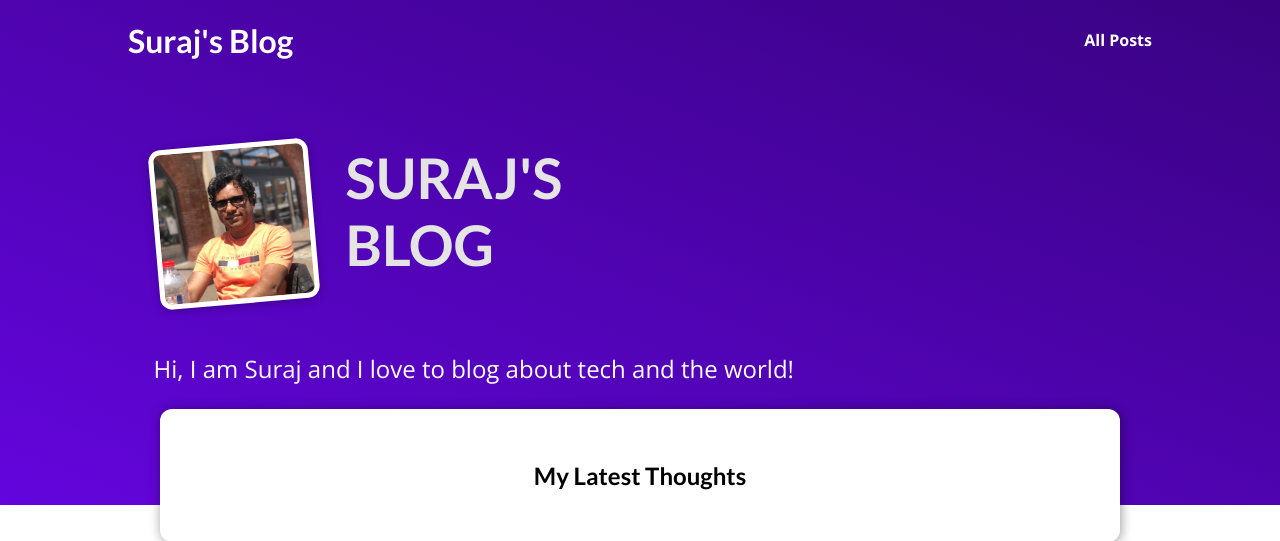
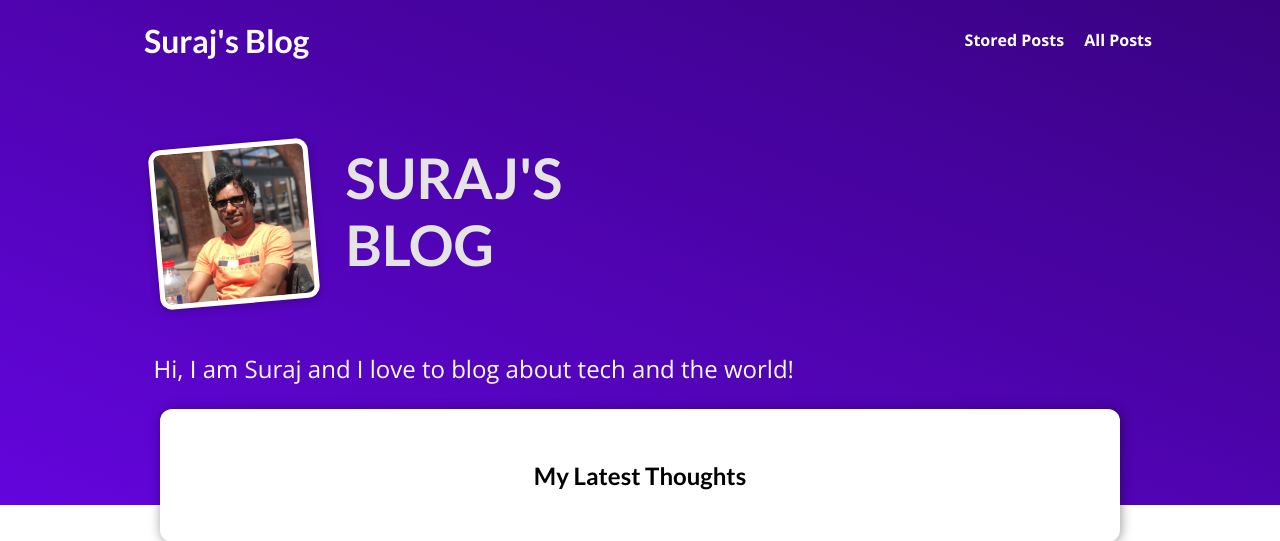
Before and after one commit to surajwate/django-site-project, a Django app: page / in a window 1280 px wide. Shown: the top 541 px of the page. Run offline with Django 4.2, Linux system fonts and the light colour scheme; data that the repository does not hold is empty.

Commit message:
Managing Read Later via Session

```diff
--- a/blog/views.py
+++ b/blog/views.py
@@ -63,5 +63,34 @@ class SinglePostView(View):
 
 
 class ReadLaterView(View):
+
+    def get(self, request):
+        stored_posts = request.session.get("stored_posts")
+
+        context = {}
+
+        if stored_posts is None or len(stored_posts) == 0:
+            context["posts"] = []
+            context["has_posts"] = False
+        else:
+            posts = Post.objects.filter(id__in=stored_posts)
+            context["posts"] = posts
+            context["has_posts"] = True
+
+        return render(request, "blog/stored-post.html", context)
+
+
+
     def post(self, request):
-        pass
+        stored_posts = request.session.get("stored_posts")
+
+        if stored_posts is None:
+            stored_posts = []
+
+        post_id = int(request.POST['post_id'])
+
+        if post_id not in stored_posts:
+            stored_posts.append(post_id)
+            request.session["stored_posts"] = stored_posts
+
+        return HttpResponseRedirect("/")
--- a/static/app.css
+++ b/static/app.css
@@ -35,6 +35,7 @@ h3 {
   text-decoration: none;
   color: white;
   font-weight: bold;
+  margin-left: 1rem;
 }
 
 #main-navigation a:hover,
--- a/templates/base.html
+++ b/templates/base.html
@@ -15,6 +15,7 @@
     <header id="main-navigation">
         <h1><a href="{% url 'starting-page' %}">Suraj's Blog</a></h1>
         <nav>
+            <a href="{% url 'read-later' %}">Stored Posts</a>
             <a href="{% url 'posts-page' %}">All Posts</a>
         </nav>
     </header>
```
Also changed, not shown: blog/templates/blog/stored-post.html (added, +20 -0 lines), README.md. Lines whose indentation alone changed are shown as unchanged.
